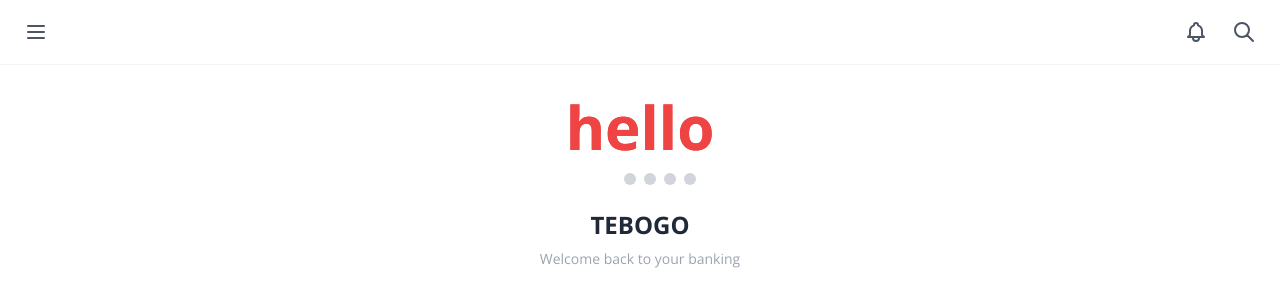
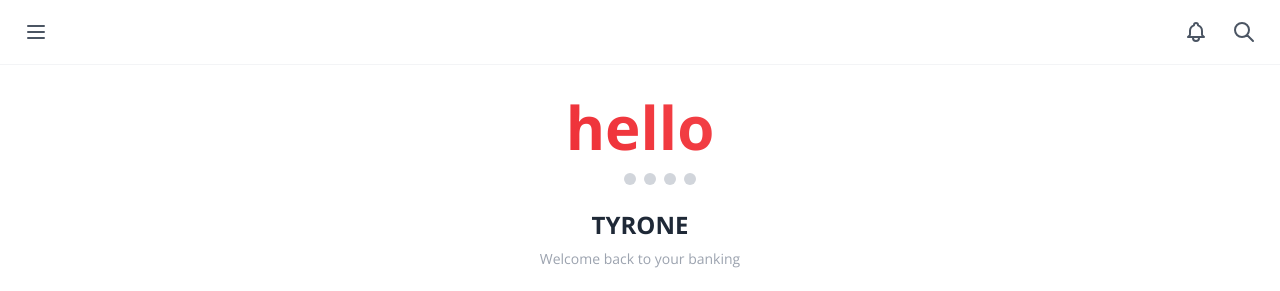
Before and after one commit to Tyjay00/banking-app-clone, a React (Vite) app: page / in a window 1280 px wide. Shown: the top 291 px of the page. Built offline with nearby package versions, Linux system fonts and the light colour scheme; no server answers.

Commit message:
Update user name to Tyrone and Main Account balance to R0

```diff
--- a/App.tsx
+++ b/App.tsx
@@ -14,7 +14,7 @@ import ChatBot from './components/ChatBot';
 import { UserState, Account, Transaction, Beneficiary, Bill } from './types';
 
 const MOCK_ACCOUNTS: Account[] = [
-  { id: '1', type: 'Savings', balance: 9500, accountNumber: 'Main Account', color: '#009fe3' },
+  { id: '1', type: 'Savings', balance: 0, accountNumber: 'Main Account', color: '#009fe3' },
   { id: '2', type: 'Investment', balance: 0, accountNumber: 'Savings Plans', color: '#004b91' },
   { id: '3', type: '7 Day Notice', balance: 9500, accountNumber: '7 Day Notice Account', color: '#e20613', pendingWithdrawal: { amount: 9500, dueDate: '28 Feb 2026 09:00 am' } }
 ];
@@ -51,7 +51,7 @@ const MOCK_TRANSACTIONS: Transaction[] = [
 const App: React.FC = () => {
   const [user, setUser] = useState<UserState>({
     isLoggedIn: false,
-    name: 'Tebogo',
+    name: 'Tyrone',
     accounts: MOCK_ACCOUNTS,
     transactions: MOCK_TRANSACTIONS,
     beneficiaries: MOCK_BENEFICIARIES,
--- a/components/Welcome.tsx
+++ b/components/Welcome.tsx
@@ -46,8 +46,8 @@ const Welcome: React.FC<WelcomeProps> = ({ onContinue, userName }) => {
         <div className="text-center mb-8">
           <h1 className="text-6xl font-bold text-red-500 mb-4" style={{
             background: 'linear-gradient(45deg, #E20613, #ff6b6b)',
-            WebKitBackgroundClip: 'text',
-            WebKitTextFillColor: 'transparent',
+            WebkitBackgroundClip: 'text',
+            WebkitTextFillColor: 'transparent',
             backgroundClip: 'text',
           }}>
             hello
```
